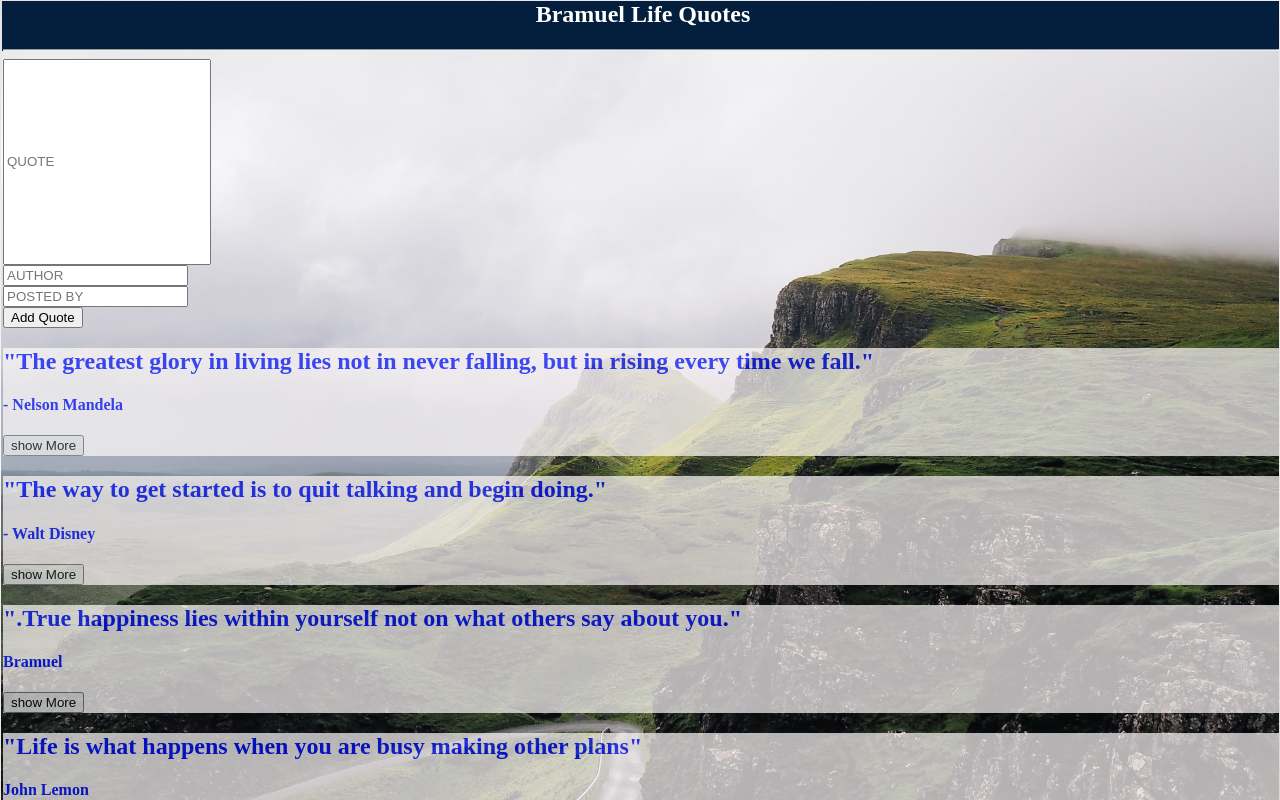
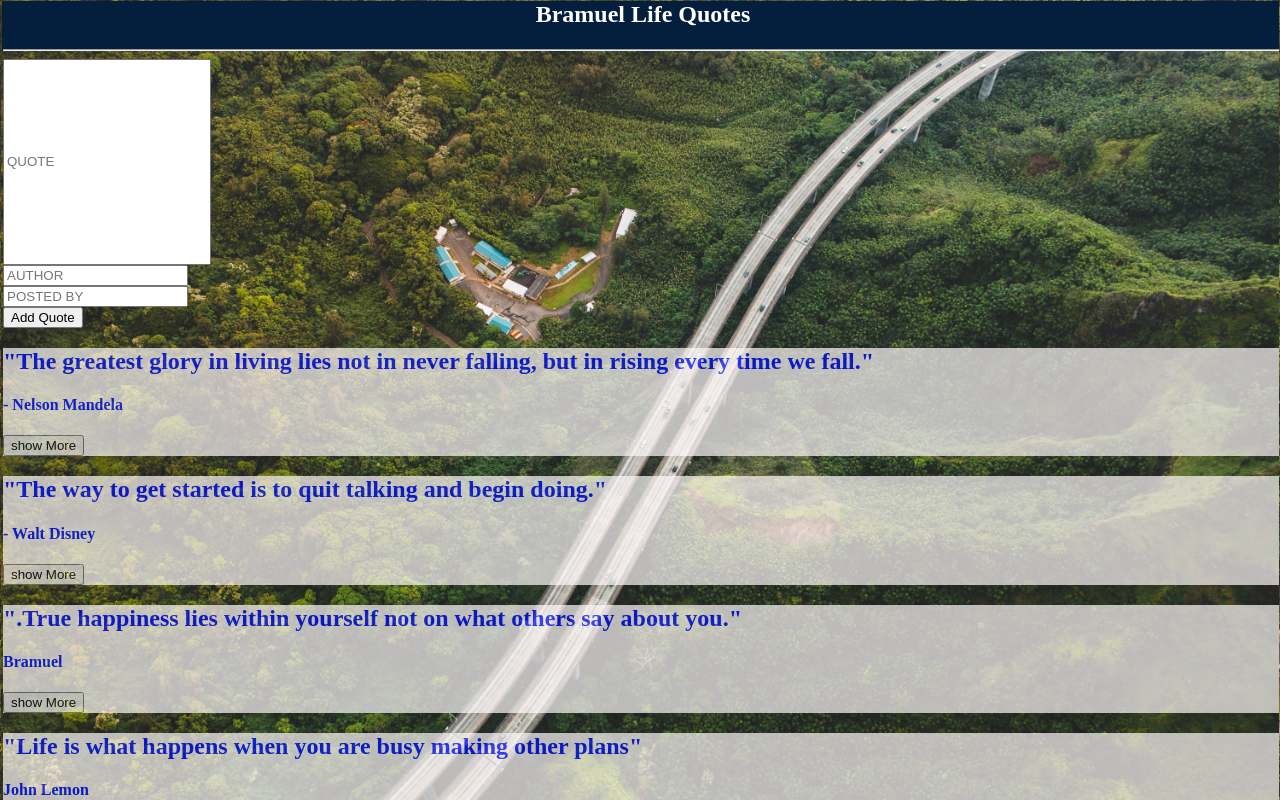
Before and after one commit to Atsalibram/Quotes, an Angular app: page / in a window 1280 px wide. Shown: the top 800 px of the page. Built offline with nearby package versions, Linux system fonts and the light colour scheme.

Commit message:
chnged image

```diff
--- a/src/styles.css
+++ b/src/styles.css
@@ -1,6 +1,6 @@
 /* @import "node_modules/bootstrap/dist/css/bootstrap.css" */
 body{
-    background-image: url("./assets/images/andrew-ridley-Kt5hRENuotI-unsplash.jpg");
+    background-image: url("./assets/images/epicurrence-g3qrH9Mm93k-unsplash.jpg");
 
 }
 h1{
```
Also changed, not shown: src/assets/images/andrew-ridley-Kt5hRENuotI-unsplash.jpg (deleted), src/assets/images/epicurrence-g3qrH9Mm93k-unsplash.jpg (added).
